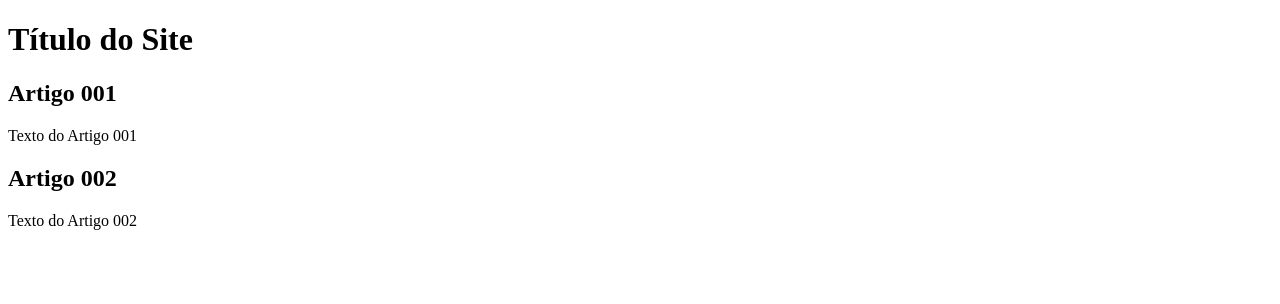
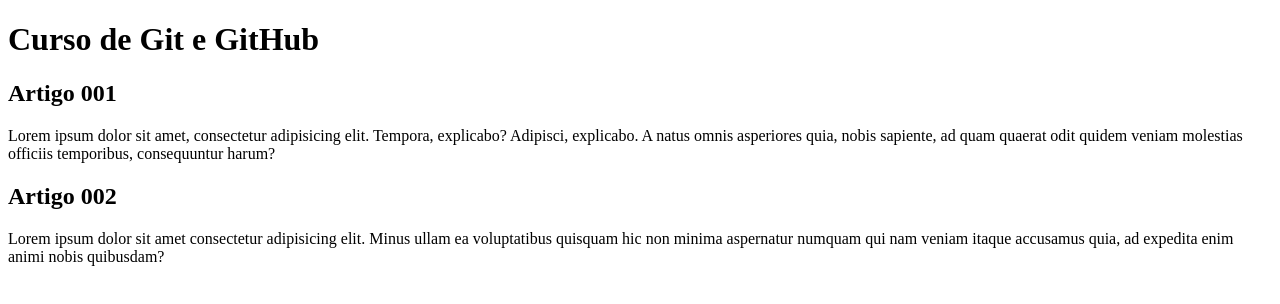
Before and after one commit to caprari/projeto-site, a plain HTML site: page index.html in a window 1280 px wide. Drawn offline with Linux system fonts and the light colour scheme.

Commit message:
novo conteudo

```diff
--- a/index.html
+++ b/index.html
@@ -9,15 +9,15 @@
 <body>
     <main>
         <header>
-            <h1>Título do Site</h1>
+            <h1>Curso de Git e GitHub</h1>
         </header>
         <article>
             <h2>Artigo 001</h2>
-            <p>Texto do Artigo 001</p>
+            <p>Lorem ipsum dolor sit amet, consectetur adipisicing elit. Tempora, explicabo? Adipisci, explicabo. A natus omnis asperiores quia, nobis sapiente, ad quam quaerat odit quidem veniam molestias officiis temporibus, consequuntur harum?</p>
         </article>
         <article>
             <h2>Artigo 002</h2>
-            <p>Texto do Artigo 002</p>
+            <p>Lorem ipsum dolor sit amet consectetur adipisicing elit. Minus ullam ea voluptatibus quisquam hic non minima aspernatur numquam qui nam veniam itaque accusamus quia, ad expedita enim animi nobis quibusdam?</p>
         </article>
     </main>
 </body>
```
